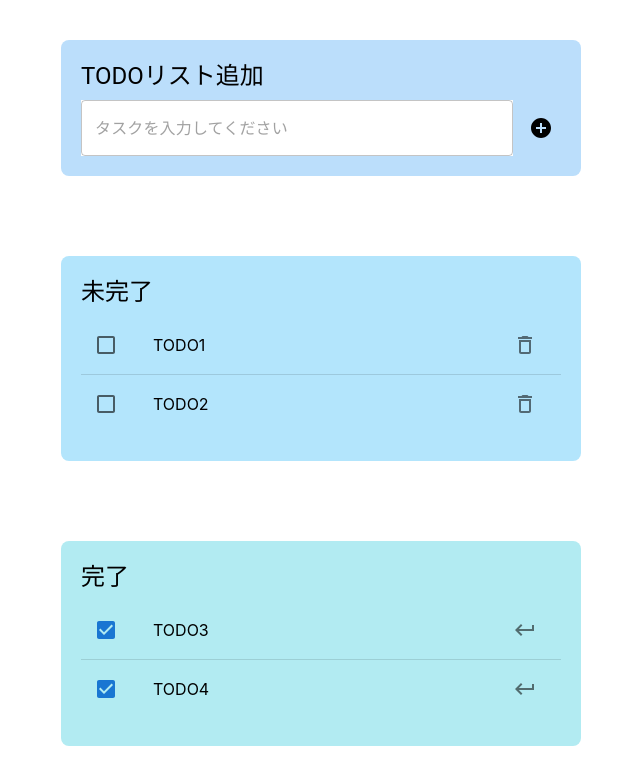
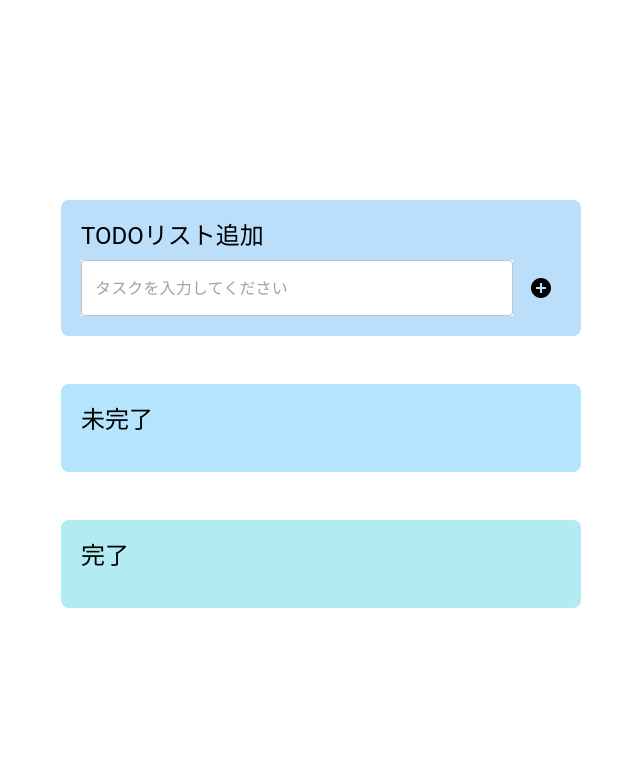
Before and after one commit to minohi99/todo-list, a React (Create React App) app: page / in a window 1280 px wide. Shown: the top 784 px of the page, without its empty margins (319-959 px from the left). Built offline with nearby package versions, Linux system fonts and the light colour scheme.

Commit message:
スタイルの調整

```diff
--- a/src/App.tsx
+++ b/src/App.tsx
@@ -20,14 +20,53 @@ import DeleteOutlineIcon from "@mui/icons-material/DeleteOutline";
 import KeyboardReturnIcon from "@mui/icons-material/KeyboardReturn";
 
 const App = () => {
-  const [todolistAdd, setTodolistAdd] = useState("");
+  const [todoText, setTodoText] = useState("");
+  const [todosAdd, setTodosAdd] = useState<string[]>([]);
+  const [todosComplete, setTodosComplete] = useState<string[]>([]);
 
   const onClickAdd = () => {
-    setTodolistAdd(todolistAdd);
+    if (todoText === "") return;
+    const newTodos = [...todosAdd, todoText];
+    setTodosAdd(newTodos);
+    setTodoText("");
+  };
+
+  const onChangeText = (e: React.ChangeEvent<HTMLInputElement>) => {
+    setTodoText(e.target.value);
+  };
+
+  const onClickDelete = (event: React.MouseEvent, index: number) => {
+    event.stopPropagation();
+    const newTodos = [...todosAdd];
+    newTodos.splice(index, 1);
+    setTodosAdd(newTodos);
+  };
+  const onClickComplete = (index: number) => {
+    const newTodos = [...todosAdd];
+    const newCompleteTodos = [...todosComplete, newTodos[index]];
+
+    newTodos.splice(index, 1);
+    setTodosAdd(newTodos);
+    setTodosComplete(newCompleteTodos);
+  };
+
+  const onClickReturn = (index: number) => {
+    const newCompleteTodos = [...todosComplete];
+    const newAddTodos = [...todosAdd, todosComplete[index]];
+    newCompleteTodos.splice(index, 1);
+
+    setTodosComplete(newCompleteTodos);
+    setTodosAdd(newAddTodos);
   };
   return (
-    <Container maxWidth="sm" style={{ padding: 40 }}>
-      <Stack spacing={10}>
+    <Container
+      maxWidth="sm"
+      style={{
+        padding: "200px 40px 40px",
+        height: "100vh",
+      }}
+    >
+      <Stack spacing={6}>
         <Box
           style={{
             borderRadius: 8,
@@ -49,6 +88,8 @@ const App = () => {
                     backgroundColor: "#ffffff",
                   }}
                   placeholder="タスクを入力してください"
+                  value={todoText}
+                  onChange={onChangeText}
                 />
               </FormControl>
               <AddCircleIcon
@@ -73,43 +114,36 @@ const App = () => {
         >
           <Typography variant="h5">未完了</Typography>
           <List>
+            {todosAdd.map((todo, index) => {
+              return (
+                <>
                   <ListItemButton
                     sx={{
                       padding: 0,
                     }}
+                    key={index}
+                    onClick={() => onClickComplete(index)}
                   >
                     <ListItem
                       secondaryAction={
-                  <IconButton>
+                        <IconButton onClick={(e) => onClickDelete(e, index)}>
                           <DeleteOutlineIcon />
                         </IconButton>
                       }
                     >
                       <ListItemIcon>
-                  <Checkbox edge="start" />
+                        <Checkbox
+                          edge="start"
+                          // onClick={() => onClickComplete(index)}
+                        />
                       </ListItemIcon>
-                TODO1
+                      {todo}
                     </ListItem>
                   </ListItemButton>
                   <Divider />
-            <ListItemButton
-              sx={{
-                padding: 0,
-              }}
-            >
-              <ListItem
-                secondaryAction={
-                  <IconButton>
-                    <DeleteOutlineIcon />
-                  </IconButton>
-                }
-              >
-                <ListItemIcon>
-                  <Checkbox edge="start" />
-                </ListItemIcon>
-                TODO2
-              </ListItem>
-            </ListItemButton>
+                </>
+              );
+            })}
           </List>
         </Box>
         <Box
@@ -121,10 +155,15 @@ const App = () => {
         >
           <Typography variant="h5">完了</Typography>
           <List>
+            {todosComplete.map((todo, index) => {
+              return (
+                <>
                   <ListItemButton
                     sx={{
                       padding: 0,
                     }}
+                    key={index}
+                    onClick={() => onClickReturn(index)}
                   >
                     <ListItem
                       secondaryAction={
@@ -136,28 +175,13 @@ const App = () => {
                       <ListItemIcon>
                         <Checkbox edge="start" checked />
                       </ListItemIcon>
-                TODO3
+                      <s>{todo}</s>
                     </ListItem>
                   </ListItemButton>
                   <Divider />
-            <ListItemButton
-              sx={{
-                padding: 0,
-              }}
-            >
-              <ListItem
-                secondaryAction={
-                  <IconButton>
-                    <KeyboardReturnIcon />
-                  </IconButton>
-                }
-              >
-                <ListItemIcon>
-                  <Checkbox edge="start" checked />
-                </ListItemIcon>
-                TODO4
-              </ListItem>
-            </ListItemButton>
+                </>
+              );
+            })}
           </List>
         </Box>
       </Stack>
```
Lines whose indentation alone changed are shown as unchanged.
